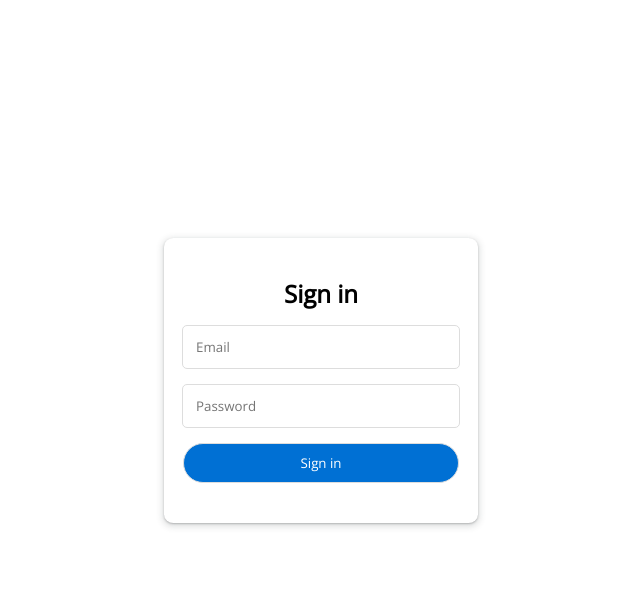
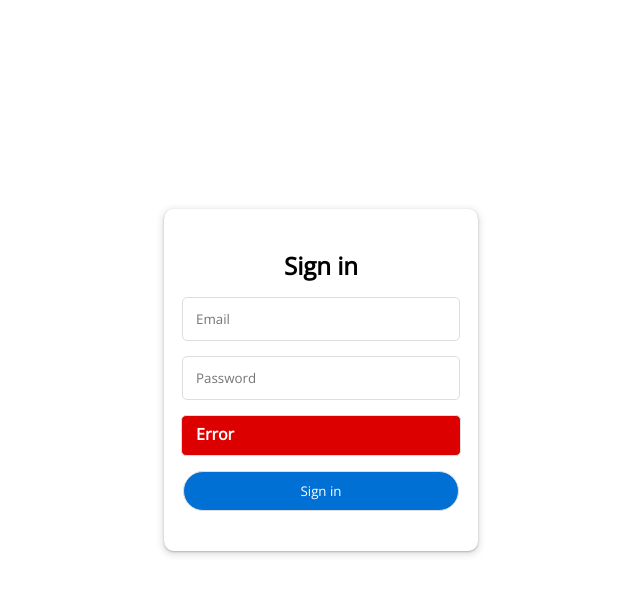
Before and after one commit to yuniyakim/React_contact-list-app, a React (Create React App) app: page / in a window 1280 px wide. Both pictures are taken after a click on the button "Sign in". Shown: the top 594 px of the page, without its empty margins (319-959 px from the left). Built offline with nearby package versions, Linux system fonts and the light colour scheme; no server answers.

Commit message:
Add error showing in login form

```diff
--- a/src/components/Login.style.ts
+++ b/src/components/Login.style.ts
@@ -2,6 +2,7 @@ import styled from 'styled-components';
 import Form from 'react-bootstrap/Form';
 import {StyledFormControl as FormControl} from "../UI/FormControl.style";
 import {StyledButton as Button} from "../UI/Button.style";
+import * as palette from '../theme/palette';
 
 export const StyledFormContainer = styled.div`
   display: flex;
@@ -22,7 +23,7 @@ export const StyledForm = styled(Form)`
   box-shadow: rgba(60, 64, 67, 0.3) 0 1px 2px 0, rgba(60, 64, 67, 0.15) 0 2px 6px 2px;
 `
 
-export const StyledTitle = styled.div`
+export const StyledTitle = styled.p`
   font-size: 24px;
   font-weight: bold;
   margin: 3%;
@@ -33,6 +34,26 @@ export const StyledFormControl = styled(FormControl)`
   margin: 3%;
 `
 
+export const StyledErrorContainer = styled.div`
+  display: flex;
+  flex-direction: column;
+  font-family: 'Open Sans', sans-serif;
+  font-size: 14px;
+  width: 100%;
+  margin: 3%;
+  background-color: ${palette.colors.red};
+  color: ${palette.colors.text};
+  padding: 0.5em 1em 0.5em 1em;
+  border: solid 1px ${palette.colors.border};
+  border-radius: 5px;
+`
+
+export const StyledError = styled.p`
+  font-size: 16px;
+  font-weight: bold;
+  margin: 0 0 0.2em 0;
+`
+
 export const StyledButton = styled(Button)`
   width: calc(100% + 2em);
   margin: 3%;
--- a/src/components/Login.tsx
+++ b/src/components/Login.tsx
@@ -4,6 +4,8 @@ import {
   StyledForm as Form,
   StyledTitle as Title,
   StyledFormControl as FormControl,
+  StyledErrorContainer as ErrorContainer,
+  StyledError as Error,
   StyledButton as Button
 } from './Login.style';
 import {User} from "../types/auth";
@@ -13,7 +15,7 @@ const initialState: User = {
   password: '',
 }
 
-const Login = (props: {onSubmit: (values: User) => void}) => {
+const Login = (props: {onSubmit: (values: User) => void, error: string | null}) => {
   const [formValues, setFormValues] = useState<User>(initialState);
 
   const handleTextFieldChange = (event: React.ChangeEvent<HTMLInputElement | HTMLTextAreaElement>) => {
@@ -32,6 +34,7 @@ const Login = (props: {onSubmit: (values: User) => void}) => {
         </Title>
         <FormControl type="email" placeholder="Email" onChange={handleTextFieldChange} />
         <FormControl type="password" placeholder="Password" onChange={handleTextFieldChange} />
+        {props.error !== null ? <ErrorContainer><Error>Error</Error>{props.error}</ErrorContainer> : <></>}
         <Button onClick={() => props.onSubmit(formValues)}>
           Sign in
         </Button>
--- a/src/pages/LoginPage.tsx
+++ b/src/pages/LoginPage.tsx
@@ -15,14 +15,14 @@ const LoginPage = () => {
         return navigate('/contacts');
       }
     }
-  }, [loading])
+  }, [loading]);
 
   const handleSubmit = (formValues: User) => {
     login(formValues);
   }
 
   return (
-    <Login onSubmit={handleSubmit} />
+    <Login onSubmit={handleSubmit} error={error} />
   );
 };
 
--- a/src/store/reducers/authReducer.ts
+++ b/src/store/reducers/authReducer.ts
@@ -14,13 +14,13 @@ export const authReducer = (state = initialState, action: AuthAction): AuthState
       return {...state, loading: true};
     }
     case AuthActionTypes.LOGIN_SUCCESS: {
-      return {...state, loading: false, userId: action.payload.userId, token: action.payload.token};
+      return {...state, loading: false, userId: action.payload.userId, token: action.payload.token, error: null};
     }
     case AuthActionTypes.LOGIN_ERROR: {
       return {...state, loading: false, error: action.payload};
     }
     case AuthActionTypes.LOGOUT_SUCCESS: {
-      return {...state, loading: false, userId: null, token: null };
+      return {...state, loading: false, userId: null, token: null, error: null };
     }
     case AuthActionTypes.LOGOUT_ERROR: {
       return {...state, loading: false, error: action.payload};
```
